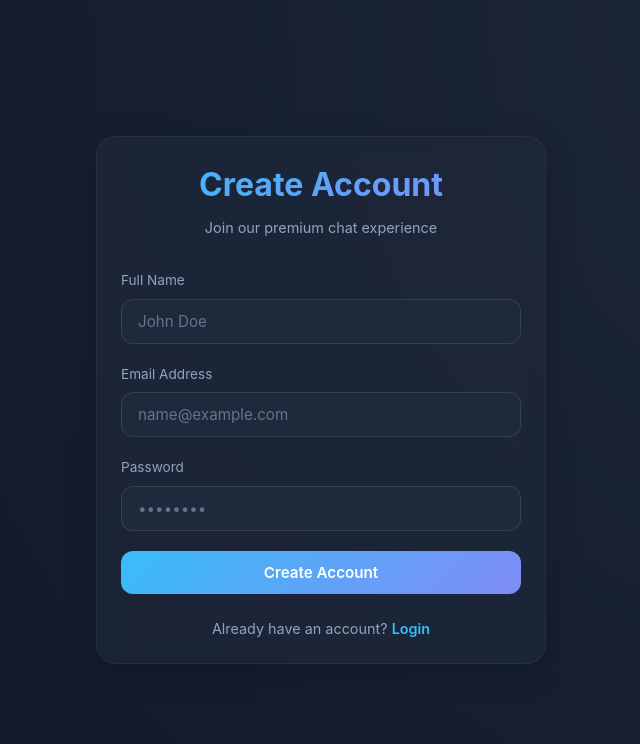
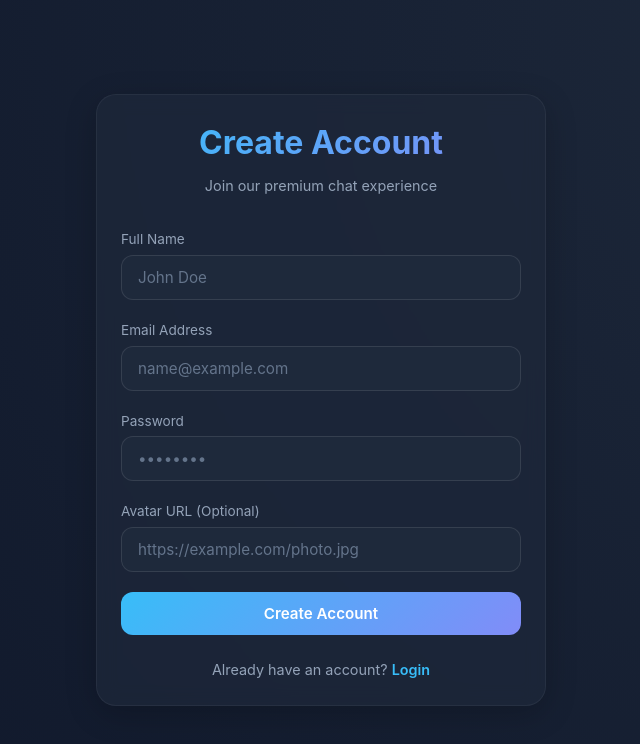
Before and after one commit to sachin-55/chat_app, a React (Vite) app in the folder fe/: page /register in a window 1280 px wide. Shown: the top 744 px of the page, without its empty margins (319-959 px from the left). Built offline with nearby package versions, Linux system fonts and the light colour scheme; no server answers.

Commit message:
feat: added formik and yup on login and register form

```diff
--- a/fe/package.json
+++ b/fe/package.json
@@ -11,11 +11,13 @@
   },
   "dependencies": {
     "axios": "^1.15.0",
+    "formik": "^2.4.9",
     "react": "^19.2.4",
     "react-dom": "^19.2.4",
     "react-router-dom": "^7.14.1",
     "socket.io-client": "^4.8.3",
     "styled-components": "^6.4.0",
+    "yup": "^1.7.1",
     "zustand": "^5.0.12"
   },
   "devDependencies": {
--- a/fe/src/components/Common.tsx
+++ b/fe/src/components/Common.tsx
@@ -105,5 +105,20 @@ export const Flex = styled.div<{ $direction?: string; $justify?: string; $align?
   flex-direction: ${({ $direction }) => $direction || 'row'};
   justify-content: ${({ $justify }) => $justify || 'flex-start'};
   align-items: ${({ $align }) => $align || 'stretch'};
-  gap: ${({ $gap }) => $gap || '0'};
+  gap: ${({ $gap }) => $gap || "0"};
 `;
+
+export const ErrorText = styled.span`
+  color: var(--error);
+  font-size: 0.75rem;
+  margin-top: 0.25rem;
+  display: block;
+  animation: fadeIn 0.2s ease;
+`;
+
+export const FormGroup = styled.div`
+  display: flex;
+  flex-direction: column;
+  gap: 0.25rem;
+  width: 100%;
+`;
--- a/fe/src/pages/LoginPage.tsx
+++ b/fe/src/pages/LoginPage.tsx
@@ -1,8 +1,10 @@
-import React, { useState } from "react";
+import React from "react";
 import { Link, useLocation, useNavigate } from "react-router-dom";
 import styled from "styled-components";
-import { Button, Card, Input } from "../components/Common";
+import { useFormik } from "formik";
+import { Button, Card, Input, ErrorText, FormGroup } from "../components/Common";
 import { useAuthStore } from "../store/useAuthStore";
+import { loginSchema } from "../utils/validationSchemas";
 
 const AuthContainer = styled.div`
   height: 100vh;
@@ -44,12 +46,12 @@ const Subtitle = styled.p`
 
 const Label = styled.label`
   display: block;
-  margin-bottom: 0.5rem;
+  margin-bottom: 0.1rem;
   color: var(--text-secondary);
   font-size: 0.85rem;
 `;
 
-const ErrorMsg = styled.p`
+const GlobalErrorMsg = styled.p`
   color: var(--error);
   font-size: 0.85rem;
   margin-bottom: 1rem;
@@ -77,23 +79,26 @@ const RedirectLink = styled.div`
 `;
 
 const LoginPage: React.FC = () => {
-  const [email, setEmail] = useState("");
-  const [password, setPassword] = useState("");
   const { login, isLoading, error, setError } = useAuthStore();
   const navigate = useNavigate();
   const location = useLocation();
 
-  const handleSubmit = async (e: React.FormEvent) => {
-    e.preventDefault();
-    try {
-      await login({ email, password });
-
-      const from = location.state?.from || "/conversation";
-      navigate(from, { replace: true });
-    } catch (err) {
-      console.error("LOGIN ->", err);
-    }
-  };
+  const formik = useFormik({
+    initialValues: {
+      email: "",
+      password: "",
+    },
+    validationSchema: loginSchema,
+    onSubmit: async (values) => {
+      try {
+        await login(values);
+        const from = location.state?.from || "/conversations";
+        navigate(from, { replace: true });
+      } catch (err) {
+        console.error("LOGIN ->", err);
+      }
+    },
+  });
 
   return (
     <AuthContainer>
@@ -101,32 +106,36 @@ const LoginPage: React.FC = () => {
         <Title>Welcome Back</Title>
         <Subtitle>Enter your credentials to continue</Subtitle>
 
-        {error && <ErrorMsg>{error}</ErrorMsg>}
+        {error && <GlobalErrorMsg>{error}</GlobalErrorMsg>}
 
-        <Form onSubmit={handleSubmit}>
-          <div>
+        <Form onSubmit={formik.handleSubmit}>
+          <FormGroup>
             <Label>Email Address</Label>
             <Input
+              id="email"
               type="email"
               placeholder="name@example.com"
-              value={email}
-              onChange={(e) => setEmail(e.target.value)}
-              required
+              {...formik.getFieldProps("email")}
             />
-          </div>
+            {formik.touched.email && formik.errors.email ? (
+              <ErrorText>{formik.errors.email}</ErrorText>
+            ) : null}
+          </FormGroup>
 
-          <div>
+          <FormGroup>
             <Label>Password</Label>
             <Input
+              id="password"
               type="password"
               placeholder="••••••••"
-              value={password}
-              onChange={(e) => setPassword(e.target.value)}
-              required
+              {...formik.getFieldProps("password")}
             />
-          </div>
+            {formik.touched.password && formik.errors.password ? (
+              <ErrorText>{formik.errors.password}</ErrorText>
+            ) : null}
+          </FormGroup>
 
-          <Button type="submit" disabled={isLoading}>
+          <Button type="submit" disabled={isLoading || !formik.isValid}>
             {isLoading ? "Signing in..." : "Sign In"}
           </Button>
         </Form>
--- a/fe/src/pages/RegisterPage.tsx
+++ b/fe/src/pages/RegisterPage.tsx
@@ -1,8 +1,10 @@
-import React, { useState } from "react";
+import React from "react";
 import { Link, useLocation, useNavigate } from "react-router-dom";
 import styled from "styled-components";
-import { Button, Card, Input } from "../components/Common";
+import { useFormik } from "formik";
+import { Button, Card, Input, ErrorText, FormGroup } from "../components/Common";
 import { useAuthStore } from "../store/useAuthStore";
+import { registerSchema } from "../utils/validationSchemas";
 
 const AuthContainer = styled.div`
   height: 100vh;
@@ -44,12 +46,12 @@ const Subtitle = styled.p`
 
 const Label = styled.label`
   display: block;
-  margin-bottom: 0.5rem;
+  margin-bottom: 0.1rem;
   color: var(--text-secondary);
   font-size: 0.85rem;
 `;
 
-const ErrorMsg = styled.p`
+const GlobalErrorMsg = styled.p`
   color: var(--error);
   font-size: 0.85rem;
   margin-bottom: 1rem;
@@ -77,32 +79,28 @@ const RedirectLink = styled.div`
 `;
 
 const RegisterPage: React.FC = () => {
-  const [formData, setFormData] = useState({
-    name: "",
-    email: "",
-    password: "",
-  });
-
   const { register, isLoading, error, setError } = useAuthStore();
   const navigate = useNavigate();
   const location = useLocation();
 
-  const handleChange = (e: React.ChangeEvent<HTMLInputElement>) => {
-    setFormData({ ...formData, [e.target.name]: e.target.value });
-  };
-
-  const handleSubmit = async (e: React.FormEvent) => {
-    e.preventDefault();
-    try {
-      await register(formData);
-
-      const from = location.state?.from || "/conversation";
-      navigate(from, { replace: true });
-    } catch (err) {
-      console.log(err);
-      // Error handled by store
-    }
-  };
+  const formik = useFormik({
+    initialValues: {
+      name: "",
+      email: "",
+      password: "",
+      avatar: "",
+    },
+    validationSchema: registerSchema,
+    onSubmit: async (values) => {
+      try {
+        await register(values);
+        const from = location.state?.from || "/conversations";
+        navigate(from, { replace: true });
+      } catch (err) {
+        console.error("REGISTER ->", err);
+      }
+    },
+  });
 
   return (
     <AuthContainer>
@@ -110,45 +108,60 @@ const RegisterPage: React.FC = () => {
         <Title>Create Account</Title>
         <Subtitle>Join our premium chat experience</Subtitle>
 
-        {error && <ErrorMsg>{error}</ErrorMsg>}
+        {error && <GlobalErrorMsg>{error}</GlobalErrorMsg>}
 
-        <Form onSubmit={handleSubmit}>
-          <div>
+        <Form onSubmit={formik.handleSubmit}>
+          <FormGroup>
             <Label>Full Name</Label>
             <Input
-              name="name"
+              id="name"
               placeholder="John Doe"
-              value={formData.name}
-              onChange={handleChange}
-              required
+              {...formik.getFieldProps("name")}
             />
-          </div>
+            {formik.touched.name && formik.errors.name ? (
+              <ErrorText>{formik.errors.name}</ErrorText>
+            ) : null}
+          </FormGroup>
 
-          <div>
+          <FormGroup>
             <Label>Email Address</Label>
             <Input
-              name="email"
+              id="email"
               type="email"
               placeholder="name@example.com"
-              value={formData.email}
-              onChange={handleChange}
-              required
+              {...formik.getFieldProps("email")}
             />
-          </div>
+            {formik.touched.email && formik.errors.email ? (
+              <ErrorText>{formik.errors.email}</ErrorText>
+            ) : null}
+          </FormGroup>
 
-          <div>
+          <FormGroup>
             <Label>Password</Label>
             <Input
-              name="password"
+              id="password"
               type="password"
               placeholder="••••••••"
-              value={formData.password}
-              onChange={handleChange}
-              required
+              {...formik.getFieldProps("password")}
             />
-          </div>
+            {formik.touched.password && formik.errors.password ? (
+              <ErrorText>{formik.errors.password}</ErrorText>
+            ) : null}
+          </FormGroup>
 
-          <Button type="submit" disabled={isLoading}>
+          <FormGroup>
+            <Label>Avatar URL (Optional)</Label>
+            <Input
+              id="avatar"
+              placeholder="https://example.com/photo.jpg"
+              {...formik.getFieldProps("avatar")}
+            />
+            {formik.touched.avatar && formik.errors.avatar ? (
+              <ErrorText>{formik.errors.avatar}</ErrorText>
+            ) : null}
+          </FormGroup>
+
+          <Button type="submit" disabled={isLoading || !formik.isValid}>
             {isLoading ? "Creating account..." : "Create Account"}
           </Button>
         </Form>
--- /dev/null
+++ b/fe/src/utils/validationSchemas.ts
@@ -0,0 +1,21 @@
+import * as Yup from "yup";
+
+export const loginSchema = Yup.object().shape({
+  email: Yup.string()
+    .email("Invalid email format")
+    .required("Email is required"),
+  password: Yup.string().required("Password is required"),
+});
+
+export const registerSchema = Yup.object().shape({
+  name: Yup.string()
+    .min(2, "Name is too short")
+    .required("Full Name is required"),
+  email: Yup.string()
+    .email("Invalid email format")
+    .required("Email is required"),
+  password: Yup.string()
+    .min(6, "Password must be at least 6 characters")
+    .required("Password is required"),
+  avatar: Yup.string().url("Must be a valid URL").optional(),
+});
```
Also changed, not shown: 1 other file (tests, documents, lock files or other folders).
